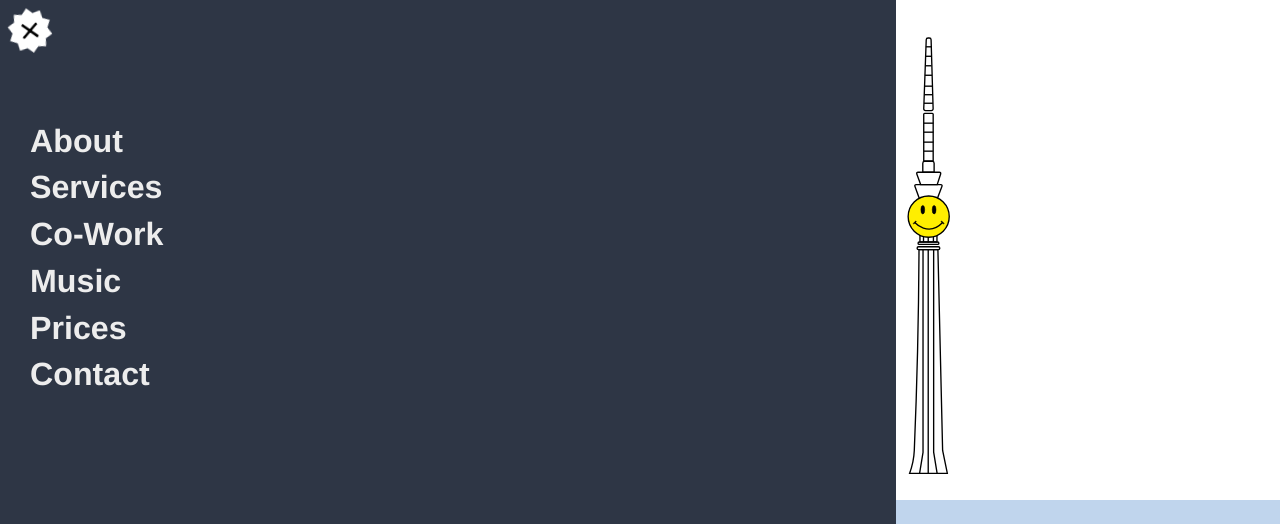
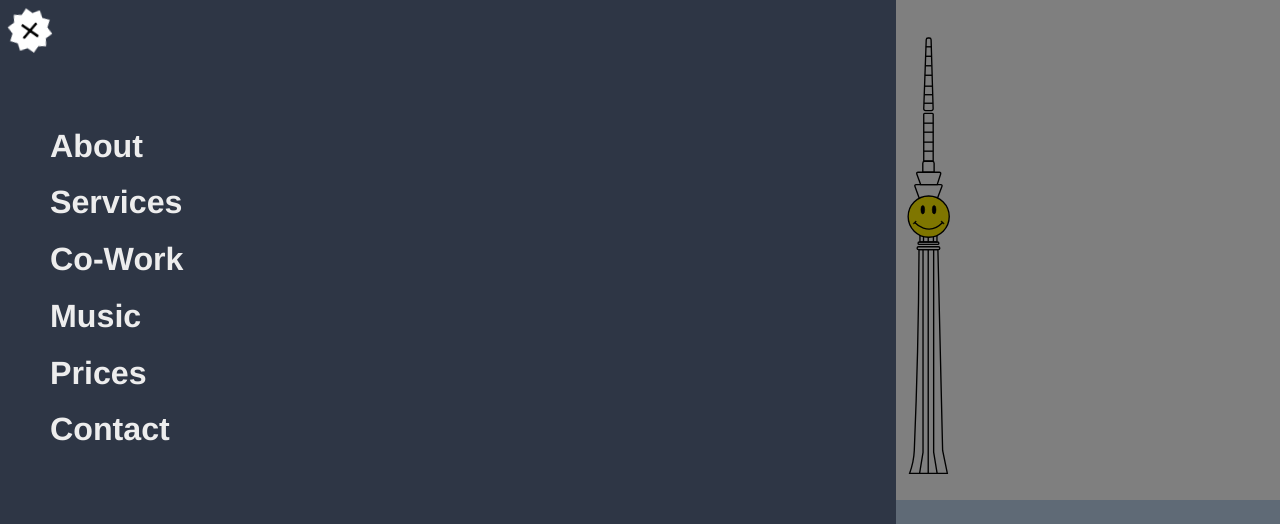
Before and after one commit to SBdC/Nadel-Eins-Studio, a website: page app/index.html in a window 1280 px wide. Both pictures are taken after a click on the element "Reveal menu". Shown: the top 524 px of the page. Drawn offline with Linux system fonts and the light colour scheme.

Commit message:
finished burger  menu functionality

```diff
--- a/app/index.html
+++ b/app/index.html
@@ -14,7 +14,8 @@
 </script>
 <noscript><link href="icons/grunticon/icons.fallback.css" rel="stylesheet"></noscript>
 </head>
-<body>
+<body id="site">
+
 
 	 <a class="skip-link screen-reader-text" href="#content">Skip to content</a>
 
@@ -25,7 +26,7 @@
 	<section class="main-nav">
 
 	<div class="trigger burger-black icon-burgerStar_opt" aria-expanded="false"><span class="screen-reader-text">Reveal menu</span></div>
-	<div class="burger burger-white icon-burgerStar_opt-copy"></div>
+	<div class="burger burger-white icon-burgerStar_opt-copy" aria-expanded="true"><span class="screen-reader-text">Hide menu</span></div>
 
 	<nav >
 	<ul class="navigation menu-items">
@@ -40,6 +41,7 @@
 	</nav>
 	</section><!-- .main-nav -->
 
+    <div id="overlay"></div>
 
 	<header >
 		<div class="banner icon-nadel-eins-logo-record-banner">
@@ -149,6 +151,7 @@
 	<footer class="theEnd">
 
 	</footer>
+
 </body>
 <script type="text/javascript" src="js/script.js"> </script>
 </html>
--- a/app/js/script.js
+++ b/app/js/script.js
@@ -1,5 +1,6 @@
 
 
+const OVERLAY = document.getElementById('overlay');
 const TRIGGER = document.querySelector('.trigger');
 const CLOSE = document.querySelector('.burger');
 const BURGERBLACK= document.querySelector('.burger-black');
@@ -10,17 +11,23 @@ let screenReaderText = document.querySelector('.trigger .screen-reader-text');
 
 
 
+
 function revealMenu() {
-	console.log("hello world");
+
+	OVERLAY.classList.toggle('opaque');
     NAV.classList.toggle('menu-items');
     BURGERBLACK.classList.toggle('burger-white');
     BURGERWHITE.classList.toggle('burger-black');
     BURGERWHITE.classList.toggle('burger-white');
     MENUITEMS.classList.toggle('open');
-    TRIGGER.getAttribute('aria-expanded') == 'false' ? TRIGGER.setAttribute('aria-expanded', true) : TRIGGER.setAttribute('aria-expanded', false);
+    TRIGGER.getAttribute('aria-expanded') == 'false' ? CLOSE.setAttribute('aria-expanded', true) : CLOSE.setAttribute('aria-expanded', false);
     screenReaderText.innerHTML == 'Reveal menu' ? screenReaderText.innerHTML = 'Hide menu' : screenReaderText.innerHTML = 'Reveal menu';
+
+
 }
 
+
+//remeber to check the focus for aria
+OVERLAY.addEventListener('click', revealMenu, false);
 TRIGGER.addEventListener('click', revealMenu, false);
-
 CLOSE.addEventListener('click', revealMenu, false);
--- a/app/scss/_base.scss
+++ b/app/scss/_base.scss
@@ -45,16 +45,29 @@ Accessibility
 /*--------------------------------------------------------------
 nav
 --------------------------------------------------------------*/
-.reveal{
-
+nav{
+z-index:100;
+  position: fixed;
 }
 
+
+.opaque{
+
+	z-index:99;
+    position: fixed;
+  	top: 0;
+  	left: 0;
+	width:100%;
+	height:100%;
+    transition: all 3s ease-in-;
+    background-color: rgba(0,0,0,0.5) !important;
+}
+
+
 .open{
-	   display:block;
-       position: absolute;
+
+        position: fixed;
 	    margin:0;
-		overflow-x: hidden;
-		overflow-y: hidden;
 	    background-color:$black;
 	   	list-style: none;
 		height: 100vh;
@@ -62,13 +75,13 @@ nav
 		padding-top: 129px;
 		padding-left: 30px;
 
-
-
 		li{
 			margin-top:-50px;
 			h2{
-				line-height:70px;
+				margin-left: 20px;
+				line-height:80px;
 				color:$lightgrey;
+				z-index:100;
 			 &:hover {
 				color: $red;
 				cursor:pointer;
@@ -77,6 +90,8 @@ nav
 		}
 
 }
+
+
 
 
 
@@ -95,6 +110,7 @@ nav
 
   		    &:hover{
   			 transform:rotate(350deg);
+  			 cursor:pointer;
 
   			}
 
@@ -122,12 +138,13 @@ header{
         min-height: 480px;
         margin-bottom: 20px;
 		background-position: 70% 50%;
+		z-index:2000;
 
 
 
 		.title{
 			max-width:10%;
-			padding: 50px 20px 0 20px;
+			padding: 50px 20px 0 25px;
 
 			h1 {
 				color: $black;
--- a/app/scss/_defaultStyles.scss
+++ b/app/scss/_defaultStyles.scss
@@ -13,11 +13,16 @@ img{
 	max-width:100%;
 }
 
+html, body{
+  min-height: 100%;
+}
+
 
 body{
 	background-color: white;
 	margin:0 auto;
 	width: 100vw;
+	position:relative;
 
 }
 
```
Also changed, not shown: app/css/styles.css.
